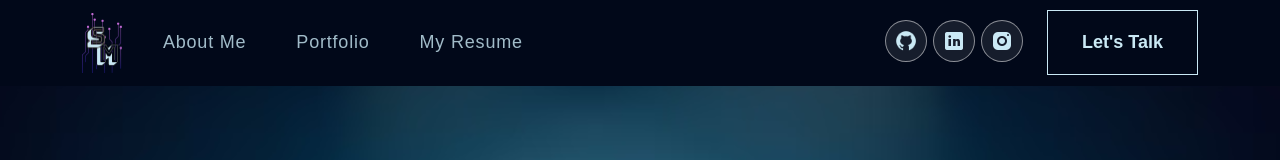
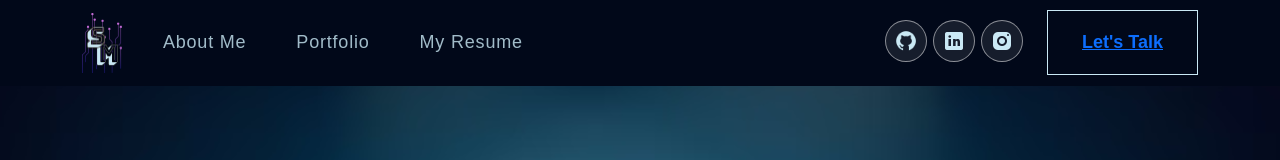
Before and after one commit to tjmomon92/REACT-portfolio, a React (Create React App) app: page / in a window 1280 px wide. Shown: the top 160 px of the page. Built offline with nearby package versions, Linux system fonts and the light colour scheme.

Commit message:
i didnt fix the nav links

```diff
--- a/src/components/NavBar.js
+++ b/src/components/NavBar.js
@@ -36,7 +36,9 @@ export const NavBar = () => {
                             <a href="https://www.linkedin.com/in/stuart-momon-385ba5151"><img src={linkedIn} alt="" /></a>
                             <a href="https://instagram.com/tjmomon?igshid=ZDdkNTZiNTM="><img src={insta} alt="" /></a>
                         </div>
-                        <button href='#connect' className="contact-button"><span>Let's Talk</span></button>
+                        <button className="contact-button">
+                            <a href='#connect'><span>Let's Talk</span></a>
+                        </button>
                     </span>
                 </Navbar.Collapse>
             </Container>
```
